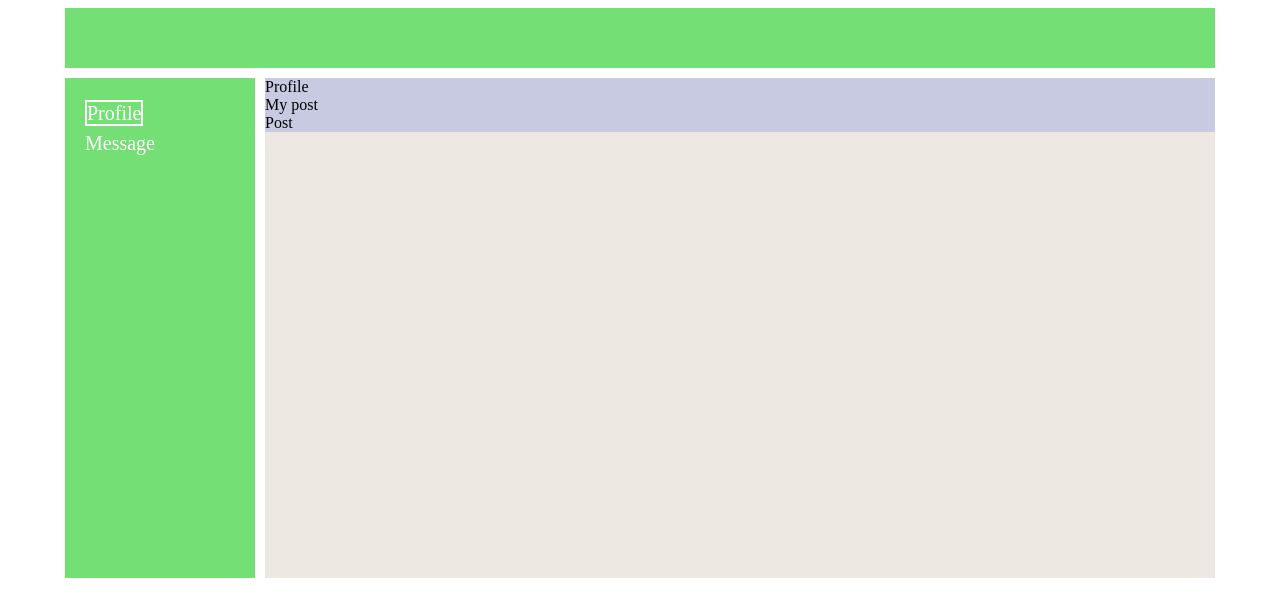
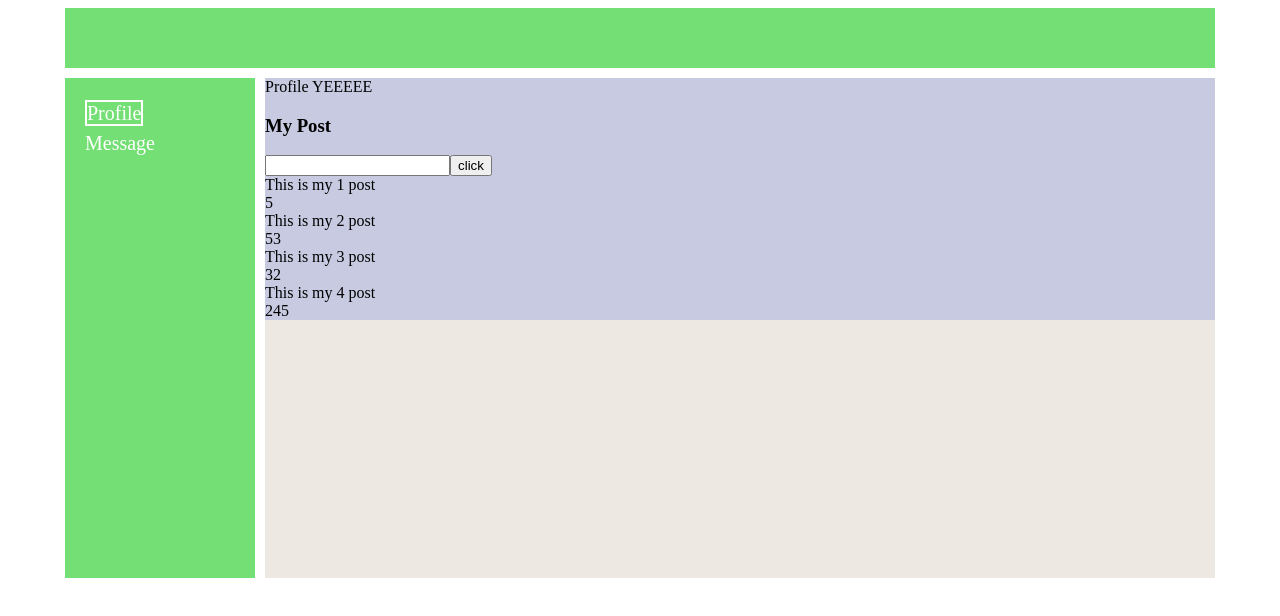
Before and after one commit to romasckhin/social-network, a React (Create React App) app: page /profile in a window 1280 px wide. Shown: the top 616 px of the page. Built offline with nearby package versions, Linux system fonts and the light colour scheme.

Commit message:
moving data to a state

```diff
--- a/src/App.js
+++ b/src/App.js
@@ -5,7 +5,8 @@ import Profile from './components/Profile/Profile';
 import Dialogs from './components/Dialogs/Dialogs'
 import {Routes, Route} from 'react-router-dom'
 
-const App = () => {
+const App = ({state}) => {
+
 
   return (
 
@@ -15,8 +16,8 @@ const App = () => {
 
       <div className='app-wrapper-content'>
         <Routes>
-          <Route path='/dialogs' element={<Dialogs/>} />
-          <Route path='/profile' element={<Profile/>} />
+          <Route path='/dialogs' element={<Dialogs dialogs={state.profilePage.dialogs} messages={state.profilePage.messages} />} />
+          <Route path='/profile' element={<Profile posts={state.messagePage.posts}/>} />
         </Routes>
       </div>
 
--- a/src/components/Dialogs/Dialogitem.js
+++ b/src/components/Dialogs/Dialogitem.js
@@ -3,7 +3,7 @@ import cls from './Dialogs.module.css'
 
 const Dialogitem = ({name}) => {
 
-    console.log(name);
+
     return (
         <div className={cls.dialog}>
             {name}
--- a/src/components/Dialogs/Dialogs.js
+++ b/src/components/Dialogs/Dialogs.js
@@ -1,23 +1,9 @@
 import cls from './Dialogs.module.css'
-import { v4 as uuidv4 } from 'uuid';
 import Dialogitem from './Dialogitem';
 import Message from './Message';
 
-const Dialogs = () => {
+const Dialogs = ({dialogs, messages}) => {
 
-    let dialogs = [
-        { id: uuidv4(), name: 'Roman' },
-        { id: uuidv4(), name: 'Alina' },
-        { id: uuidv4(), name: 'Sabina' },
-        { id: uuidv4(), name: 'Arsen' },
-        { id: uuidv4(), name: 'Mandarina' },
-    ]
-
-    let messages = [
-        { id: uuidv4(), message: 'Hi' },
-        { id: uuidv4(), message: 'House' },
-        { id: uuidv4(), message: 'Apartament' },
-    ]
 
     return (
         <div className={cls.dialogs}>
--- a/src/components/Dialogs/Message.js
+++ b/src/components/Dialogs/Message.js
@@ -2,6 +2,7 @@ import cls from './Dialogs.module.css'
 
 
 const Message = ({message}) => {
+
 
     return (
         <div className={cls.message}>
--- a/src/components/Profile/MyPosts/MyPosts.js
+++ b/src/components/Profile/MyPosts/MyPosts.js
@@ -1,11 +1,23 @@
 import scl from './MyPosts.module.css'
 import Post from './Post/Post'
 
-const MyPosts = () => {
+const MyPosts = ({posts}) => {
+
+
+
     return (
         <div>
-           My post
-           <Post/>
+            <h3>My Post</h3>
+            <input/>
+            <button>click</button>
+
+            {
+                posts.map(post => <Post
+                    key={post.id}
+                    message={post.message}
+                    likesCount={post.likesCount}
+                />)
+            }
         </div>
     );
 };
--- a/src/components/Profile/MyPosts/Post/Post.js
+++ b/src/components/Profile/MyPosts/Post/Post.js
@@ -1,7 +1,9 @@
-const Post = () => {
+
+const Post = ({message ,likesCount}) => {
     return (
         <div>
-            Post
+            {message}<br/>
+            {likesCount}
         </div>
     );
 };
--- a/src/components/Profile/Profile.js
+++ b/src/components/Profile/Profile.js
@@ -1,13 +1,16 @@
 import MyPosts from './MyPosts/MyPosts';
 import scl from './Profile.module.css'
 
-const Profile = () => {
+const Profile = ({posts}) => {
+
+
+
     return (
         <div className={scl.content}>
             <div>
-                Profile
+                Profile YEEEEE
             </div>
-            <MyPosts/>
+            <MyPosts posts={posts}/>
         </div>
     );
 };
--- a/src/index.js
+++ b/src/index.js
@@ -2,12 +2,17 @@ import React from 'react';
 import ReactDOM from 'react-dom/client';
 import App from './App';
 import {BrowserRouter} from 'react-router-dom'
+import state from './redux/state'
+
+
 
 const root = ReactDOM.createRoot(document.getElementById('root'));
 root.render(
   <React.StrictMode>
       <BrowserRouter>
-          <App />
+          <App
+              state={state}
+           />
       </BrowserRouter>
   </React.StrictMode>
 );
--- /dev/null
+++ b/src/redux/state.js
@@ -0,0 +1,30 @@
+import { v4 as uuidv4 } from 'uuid';
+
+let state = {
+    messagePage: {
+        posts : [
+            { id: uuidv4(), message: 'This is my 1 post', likesCount: 5 },
+            { id: uuidv4(), message: 'This is my 2 post', likesCount: 53 },
+            { id: uuidv4(), message: 'This is my 3 post', likesCount: 32 },
+            { id: uuidv4(), message: 'This is my 4 post', likesCount: 245 },
+          ],
+    },
+
+    profilePage: {
+        messages : [
+            { id: uuidv4(), message: 'Hi' },
+            { id: uuidv4(), message: 'House' },
+            { id: uuidv4(), message: 'Apartament' },
+          ],
+
+          dialogs : [
+            { id: uuidv4(), name: 'Roman' },
+            { id: uuidv4(), name: 'Alina' },
+            { id: uuidv4(), name: 'Sabina' },
+            { id: uuidv4(), name: 'Arsen' },
+            { id: uuidv4(), name: 'Mandarina' },
+        ],
+    }
+}
+
+export default state
```
